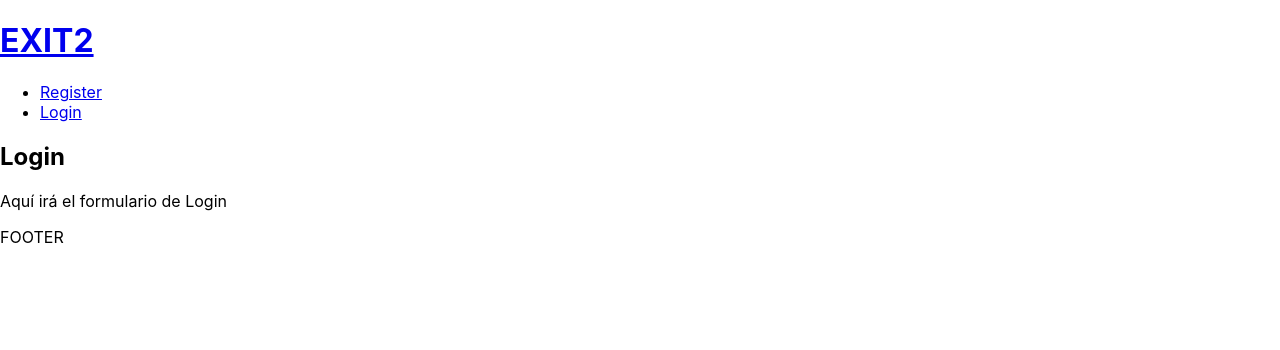
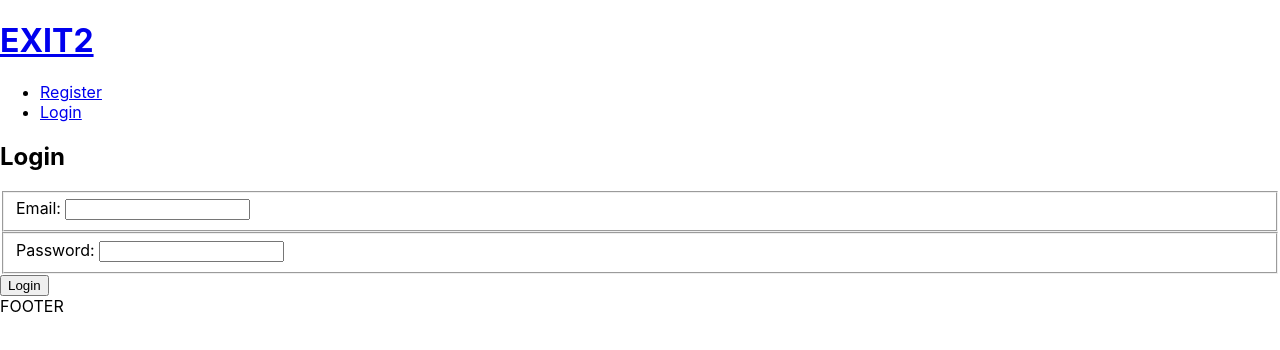
Before and after one commit to andriusmw/exit2, a React (Create React App) app: page /login in a window 1280 px wide. Shown: the top 350 px of the page. Built offline with nearby package versions, Linux system fonts and the light colour scheme.

Commit message:
Habemos Login
solucionado problema de loguear con la contraseña mal en backend.
De haber tenido feedback del proyecto podríamos haberlo solucionado antes.

```diff
--- a/src/pages/LoginPage.js
+++ b/src/pages/LoginPage.js
@@ -1,8 +1,43 @@
+import { useState } from "react";
+import { loginUserService } from "../services";
+
 export const LoginPage = () => {
+    //Controlamos los estados de los input
+    const [email,setEmail] = useState("");
+    const [password,setPassword] = useState("");
+    const [error,setError] = useState("");
+
+    const handleForm = async (e) => {
+        e.preventDefault();
+        setError("");
+        try {
+            const data = await loginUserService({email,password});
+
+            console.log(data);
+        } catch (error) {
+            setError(error.message)
+        }
+    }
+
     return (
     <section>
         <h1>Login</h1>
-        <p>Aquí irá el formulario de Login</p>
+       <form onSubmit={handleForm} >
+           <fieldset>
+               <label htmlFor="email">Email: </label>
+               <input type="email" id="email" name="email" required onChange={(e) => setEmail(e.target.value)} />
+           </fieldset>
+           <fieldset>
+               <label htmlFor="password">Password: </label>
+               <input type="password" id="password" name="password" required onChange={(e) => setPassword(e.target.value)} />
+           </fieldset>
+
+
+           <button>Login</button>
+           {error ? <p>{error}</p> : null}
+       </form>
+
+
     </section>
     );
 };
--- a/src/services/index.js
+++ b/src/services/index.js
@@ -24,3 +24,25 @@
         alert("Usuario registrado, comprueba tu correo para activar tu cuenta")
     }
 };
+
+//------------------- LOGIN SERVICE -----------------
+
+export const loginUserService = async ({email,password}) => {
+    const response = await fetch(`${process.env.REACT_APP_BACKEND}/login`,
+    {
+        method: "POST",
+        headers: {
+            "Content-Type": "application/json",
+        },
+        body: JSON.stringify({email,password})
+    });
+
+    const json = await response.json();
+
+    if(!response.ok) {
+        throw new Error(json.message)
+    }
+
+    return json.data;
+
+};
```
